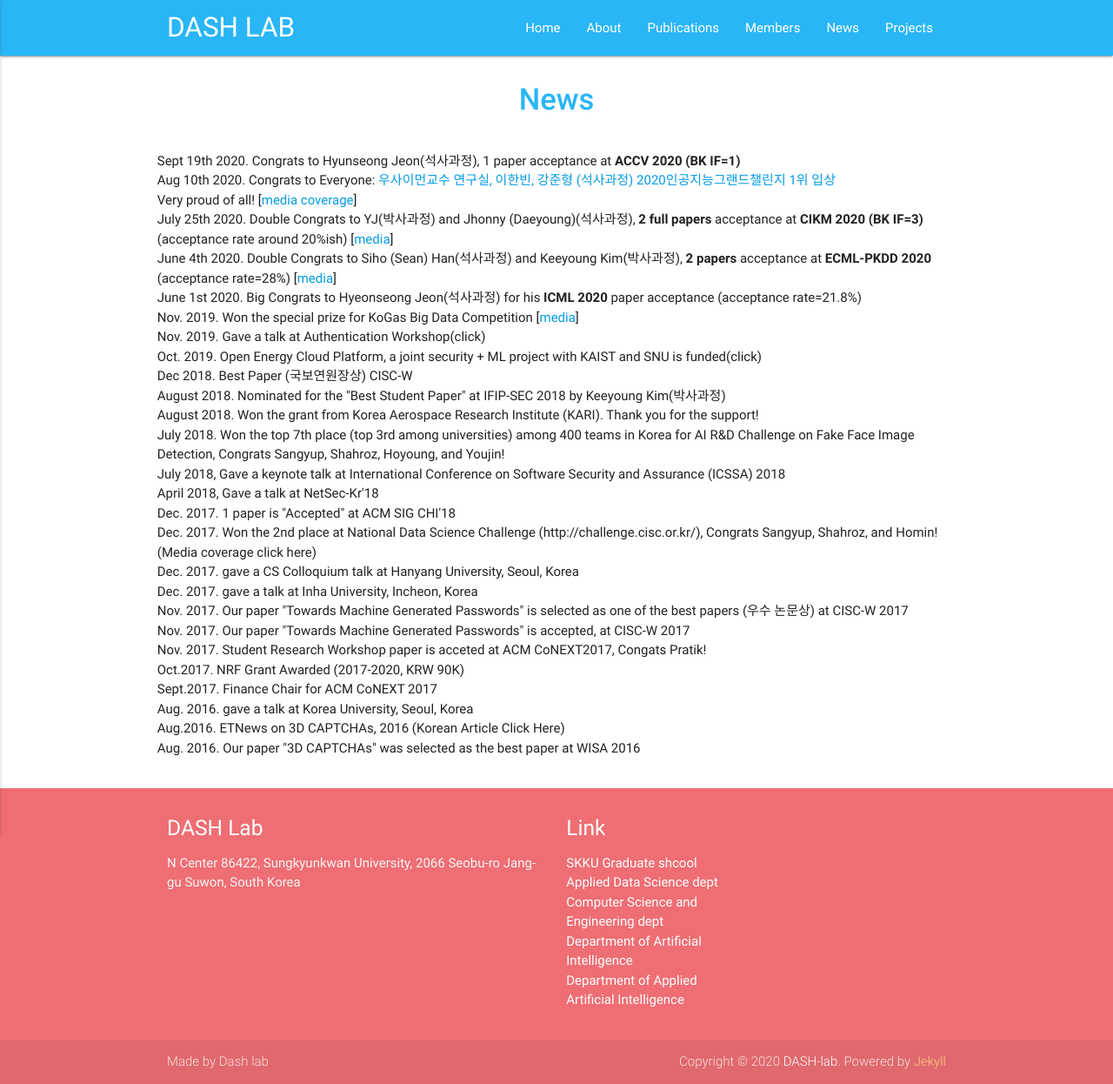
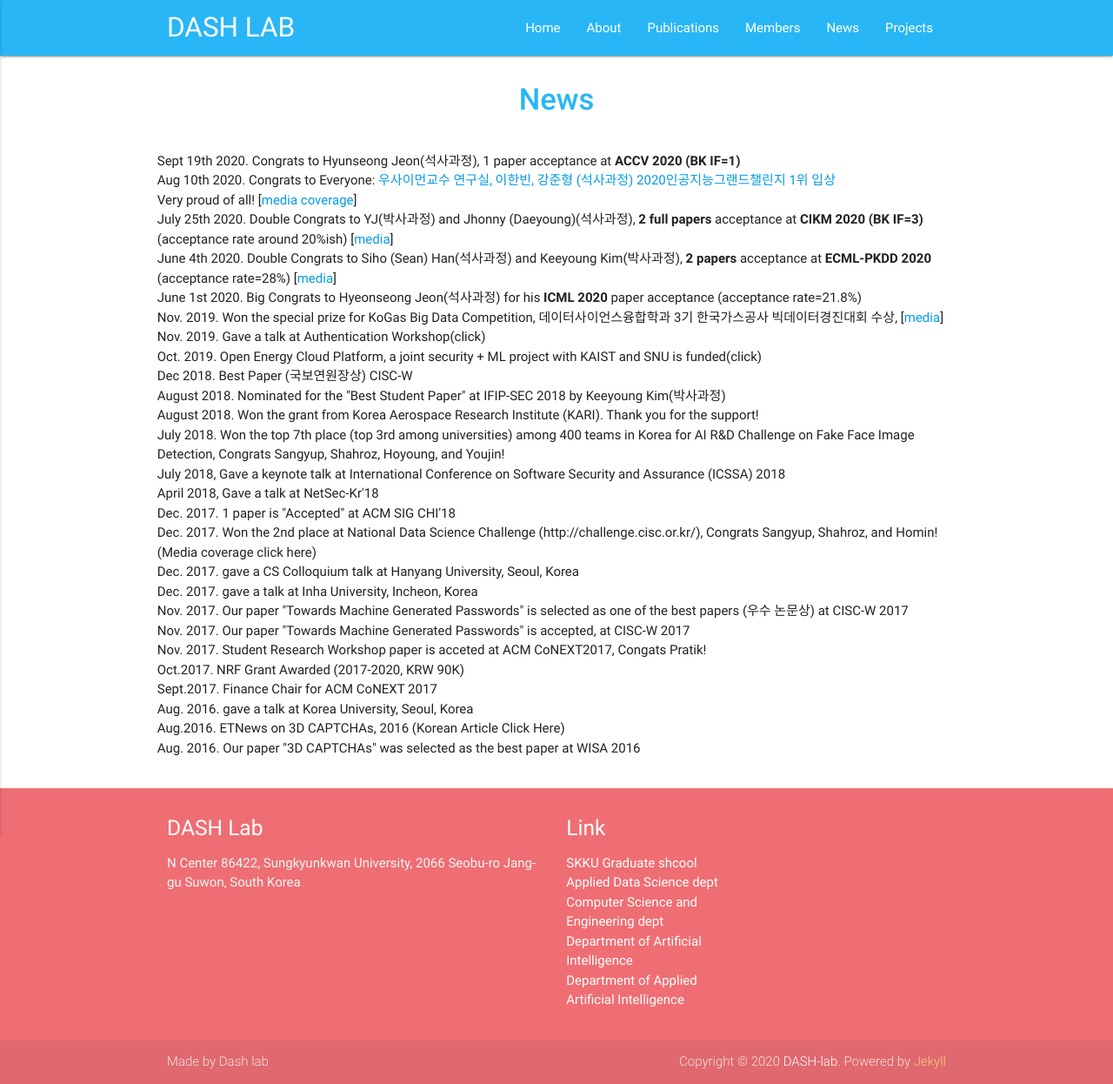
Before and after one commit to Yurim990507/DASH-Lab.github.io, a Jekyll site: the page built from example4.md, in a window 1280 px wide. Shown: the whole page at 87% size. Built offline with Jekyll 4.4.1, drawn with Linux system fonts in a browser that asks for light colours.

Commit message:
Update example4.md

```diff
--- a/example4.md
+++ b/example4.md
@@ -14,7 +14,7 @@ Very proud of all! [<a href="http://www.lecturernews.com/news/articleView.html?i
 July 25th 2020. Double Congrats to YJ(박사과정) and Jhonny (Daeyoung)(석사과정), <b> 2 full papers </b> acceptance at <b>CIKM 2020 (BK IF=3)</b> (acceptance rate around 20%ish) [<a href="https://sci-cube.skku.edu/sci-cube/community/news.do?mode=view&articleNo=99206">media</a>]<br>
 June 4th 2020. Double Congrats to Siho (Sean) Han(석사과정) and Keeyoung Kim(박사과정), <b> 2 papers </b> acceptance at <b>ECML-PKDD 2020</b> (acceptance rate=28%) [<a href="https://sci-cube.skku.edu/sci-cube/community/news.do?mode=view&articleNo=98145&article.offset=0&articleLimit=10">media</a>]<br>
 June 1st 2020. Big Congrats to Hyeonseong Jeon(석사과정) for his <b>ICML 2020</b> paper acceptance (acceptance rate=21.8%) <br>
-        Nov. 2019. Won the special prize for KoGas Big Data Competition [<a href="">media</a>] <br>
+        Nov. 2019. Won the special prize for KoGas Big Data Competition, 데이터사이언스융합학과 3기 한국가스공사 빅데이터경진대회 수상, [<a href="https://sci-cube.skku.edu/sci-cube/community/news.do?mode=view&articleNo=87619&article.offset=0&articleLimit=10">media</a>] <br>
 Nov. 2019. Gave a talk at Authentication Workshop(click) <br>
 Oct. 2019. Open Energy Cloud Platform, a joint security + ML project with KAIST and SNU is funded(click) <br>
 Dec 2018. Best Paper (국보연원장상) CISC-W <br>
```
